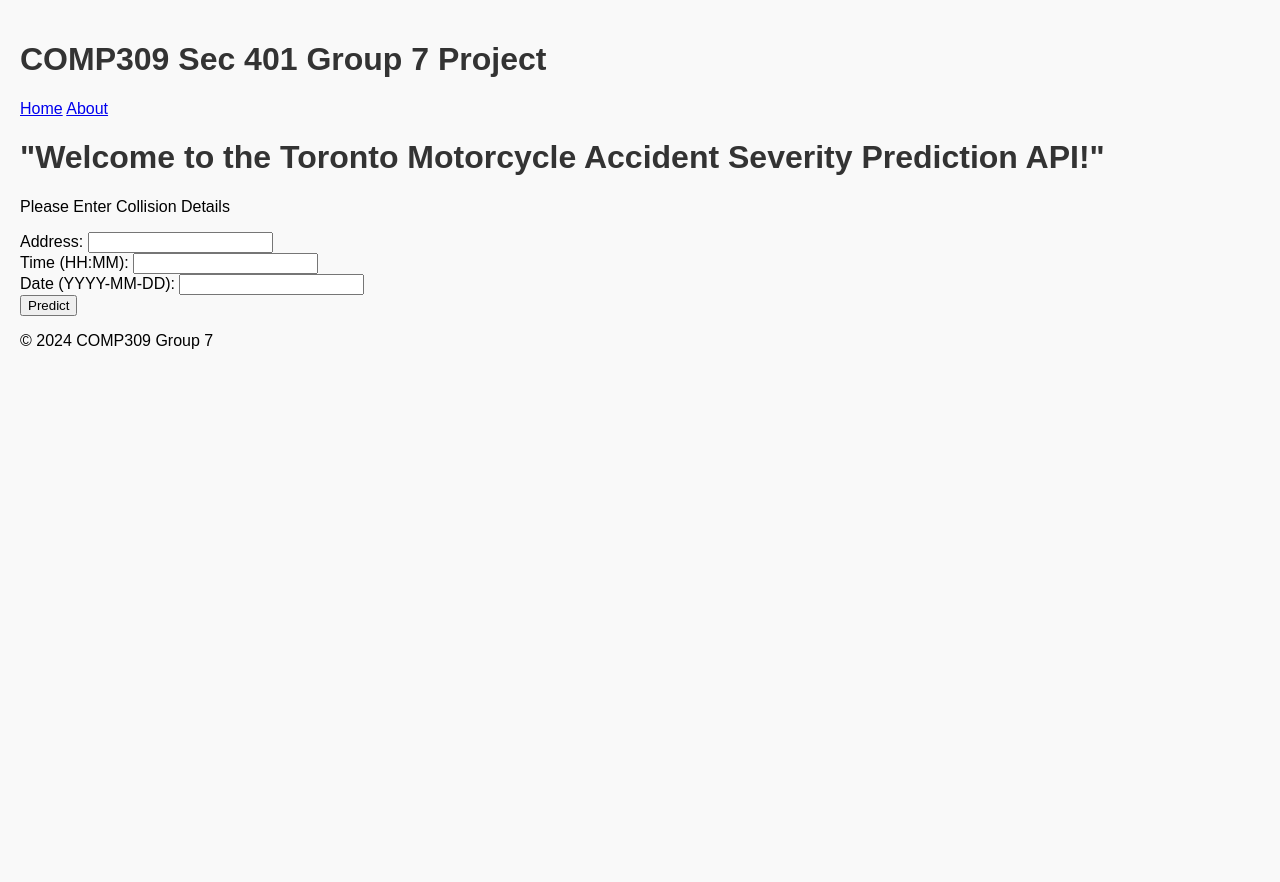
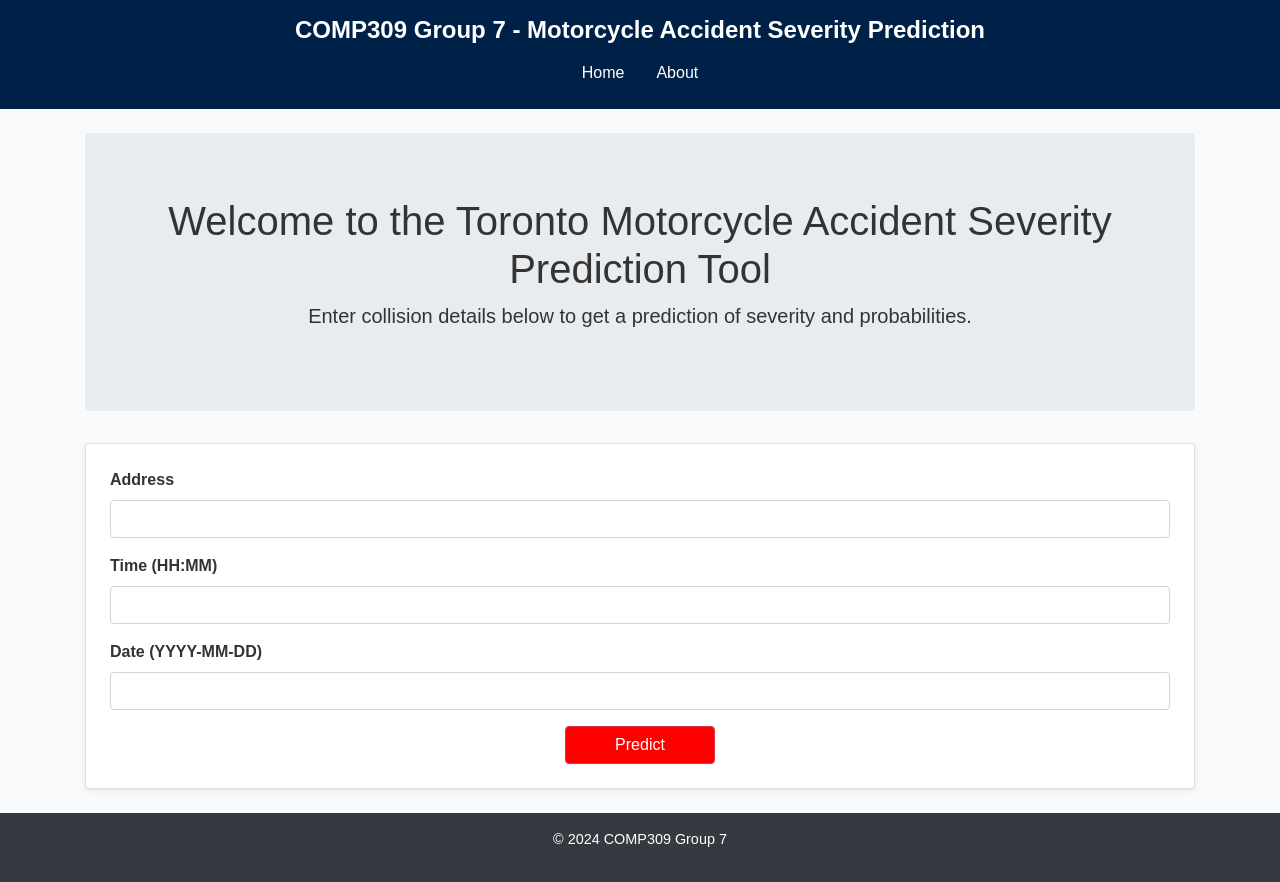
Before and after one commit to sarahshields77/COMP309Group7, a Python web app: template templates/index.html in a window 1280 px wide. Before the commit the page ends 349 px from the top, so only its background shows below. Run offline with Jinja, Linux system fonts and the light colour scheme; the template is opened without the code that fills it, so the values that code supplies are empty; some libraries are stand-ins or nearby versions.

Commit message:
improved appearance

```diff
--- a/static/css/style.css
+++ b/static/css/style.css
@@ -1,10 +1,41 @@
+/* General Styling */
 body {
-    font-family: Arial, sans-serif;
-    background-color: #f9f9f9;
+    font-family: 'Arial', sans-serif;
+    background-color: #f8f9fa;
+    color: #333;
     margin: 0;
-    padding: 20px;
+    padding: 0;
 }
 
-h1 {
-    color: #333;
+.btn {
+    background-color: red;
+    color: white;
+    min-width: 150px;
 }
+
+/* Header */
+header h1 {
+    font-size: 1.5rem;
+    font-weight: bold;
+}
+
+header {
+    background-color: #002147;
+    color: white;
+}
+
+/* Footer */
+footer {
+    font-size: 0.9rem;
+}
+
+/* Forms */
+form label {
+    font-weight: bold;
+}
+
+/* Buttons */
+button {
+    font-size: 1rem;
+    font-weight: bold;
+}
--- a/templates/base.html
+++ b/templates/base.html
@@ -4,21 +4,29 @@
     <meta charset="UTF-8">
     <meta name="viewport" content="width=device-width, initial-scale=1.0">
     <title>{% block title %}COMP309 Project{% endblock %}</title>
-    <link rel="stylesheet" href="static/css/style.css">
+    <link href="https://stackpath.bootstrapcdn.com/bootstrap/4.5.2/css/bootstrap.min.css" rel="stylesheet" />
+    <link rel="stylesheet" href="{{ url_for('static', filename='css/style.css') }}">
 </head>
 <body>
-    <header>
-        <h1>COMP309 Sec 401 Group 7 Project</h1>
-        <nav>
-            <a href="/">Home</a>
-            <a href="/about">About</a>
-        </nav>
+    <header class="text-white py-3">
+        <div class="container">
+            <h1 class="text-center">COMP309 Group 7 - Motorcycle Accident Severity Prediction</h1>
+            <nav class="nav justify-content-center">
+                <a class="nav-link text-white" href="/">Home</a>
+                <a class="nav-link text-white" href="/about">About</a>
+            </nav>
+        </div>
     </header>
-    <main>
+    <main class="container py-4">
         {% block content %}{% endblock %}
     </main>
-    <footer>
-        <p>&copy; 2024 COMP309 Group 7</p>
+    <footer class="bg-dark text-white py-3">
+        <div class="container text-center">
+            <p>&copy; 2024 COMP309 Group 7</p>
+        </div>
     </footer>
+    <script src="https://code.jquery.com/jquery-3.5.1.slim.min.js"></script>
+    <script src="https://cdn.jsdelivr.net/npm/@popperjs/core@2.4.4/dist/umd/popper.min.js"></script>
+    <script src="https://stackpath.bootstrapcdn.com/bootstrap/4.5.2/js/bootstrap.min.js"></script>
 </body>
 </html>
--- a/templates/index.html
+++ b/templates/index.html
@@ -3,15 +3,27 @@
 {% block title %}Home{% endblock %}
 
 {% block content %}
-<h1>"Welcome to the Toronto Motorcycle Accident Severity Prediction API!"</h1>
-<p>Please Enter Collision Details</p>
-<form action="/predict" method="post">
-    <label for="address">Address:</label>
-    <input type="text" id="address" name="address" required><br>
-    <label for="time">Time (HH:MM):</label>
-    <input type="text" id="time" name="time" required><br>
-    <label for="date">Date (YYYY-MM-DD):</label>
-    <input type="text" id="date" name="date" required><br>
-    <button type="submit">Predict</button>
-</form>
+<div class="jumbotron text-center">
+    <h1 class="display-6">Welcome to the Toronto Motorcycle Accident Severity Prediction Tool</h1>
+    <p class="lead">Enter collision details below to get a prediction of severity and probabilities.</p>
+</div>
+<div class="card shadow-sm p-4">
+    <form action="/predict" method="post">
+        <div class="form-group">
+            <label for="address">Address</label>
+            <input type="text" id="address" name="address" class="form-control" required>
+        </div>
+        <div class="form-group">
+            <label for="time">Time (HH:MM)</label>
+            <input type="text" id="time" name="time" class="form-control" required>
+        </div>
+        <div class="form-group">
+            <label for="date">Date (YYYY-MM-DD)</label>
+            <input type="text" id="date" name="date" class="form-control" required>
+        </div>
+        <div class="d-flex justify-content-center">
+            <button type="submit" class="btn btn-danger">Predict</button>
+        </div>
+    </form>
+</div>
 {% endblock %}
```
Also changed, not shown: templates/result.html (+6 -4 lines).
